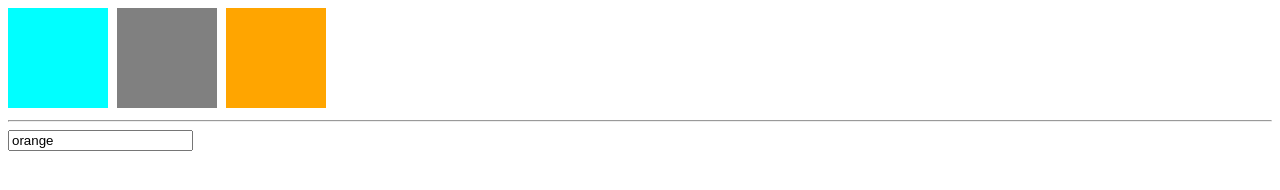
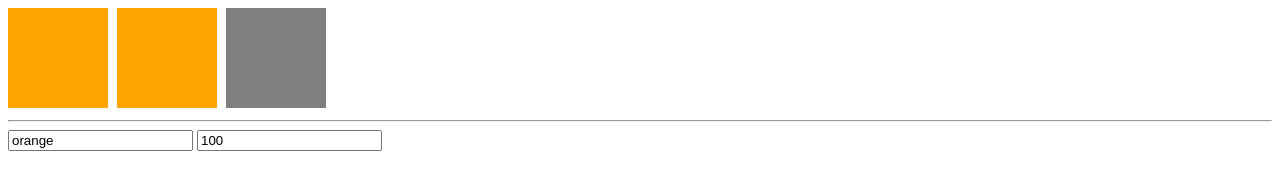
Before and after one commit to muratcayir/Vuejs_Works, a plain HTML site: page work5/index.html in a window 1280 px wide. Drawn offline with nearby package versions, Linux system fonts and the light colour scheme.

Commit message:
Dinamik CSS Still

```diff
--- a/work5/index.html
+++ b/work5/index.html
@@ -28,37 +28,31 @@
     </style>
   </head>
   <body>
+<div id="app">
 
-
-
-
-    <div id="app">
-
-   <div
-   @click="attachedClass = !attachedClass"
-   :class="divClass"
-   class="box"></div>
-   <div :class="{aqua:attachedClass}" class="box"></div>
-   <div :class="[color,{aqua:attachedClass}]" class="box"></div>
+     <div :style="{'background-color' :color}" class="box" ></div>
+     <div :style="customStyle" class="box"></div>
+     <div :style="" class="box"></div>
    <hr>
    <input type="text" v-model="color">
-    </div>
+   <input type="text" v-model="height">
+</div>
 
     <script type="text/javascript">
       new Vue({
         el: "#app",
         data:{
-          attachedClass:false,
-          color:"orange"
+          color:"orange",
+          height:100
         },
-        computed : {
-        divClass:function(){
-           return{
-            yellow :this.attachedClass,
-            aqua:!this.attachedClass
-           }
+        computed:{
+          customStyle:function(){
+          return{
+            backgroundColor:this.color,
+            height : this.height+"px"
+          }
+          }
         }
-      }
       });
     </script>
 
```
